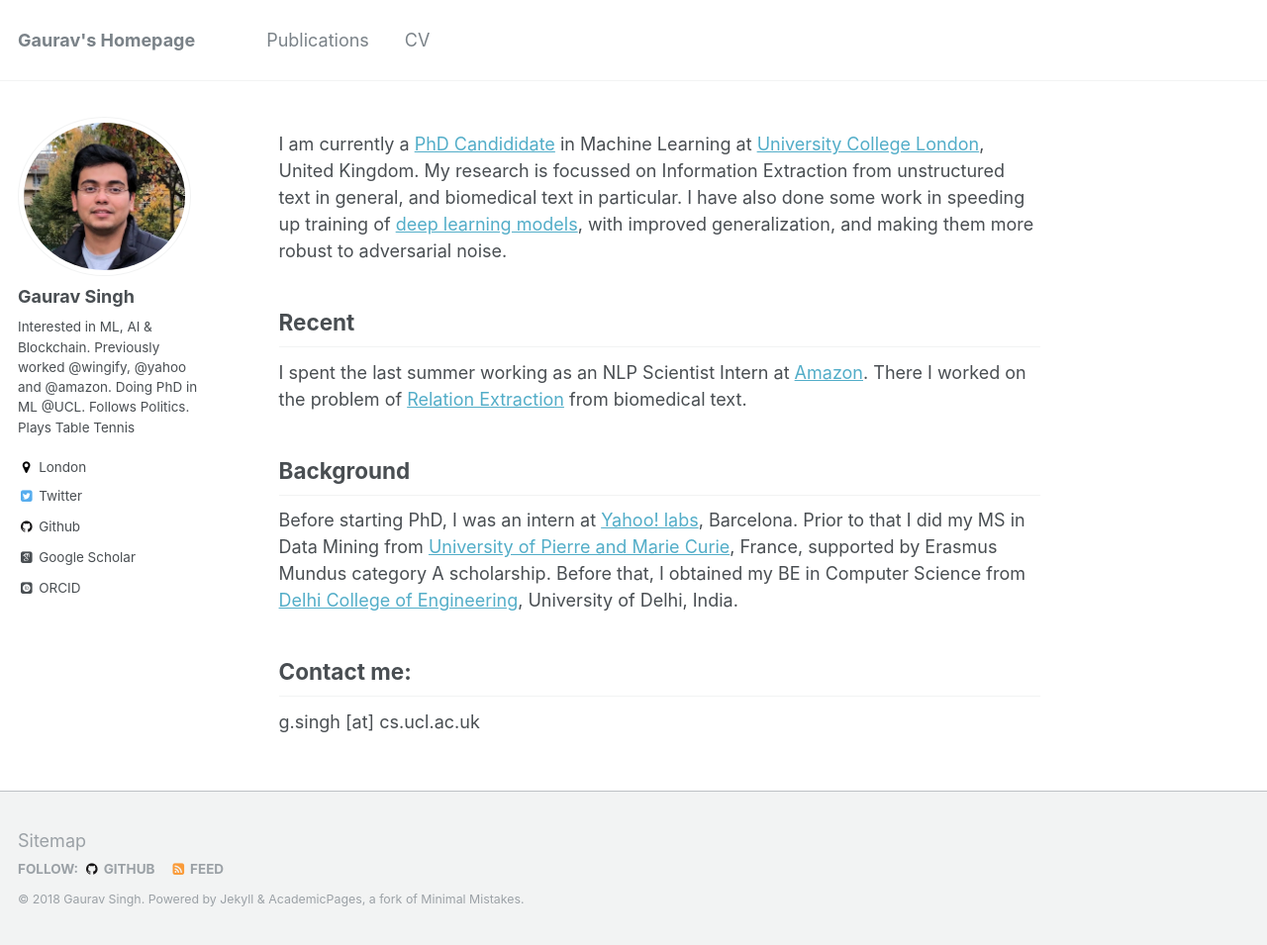
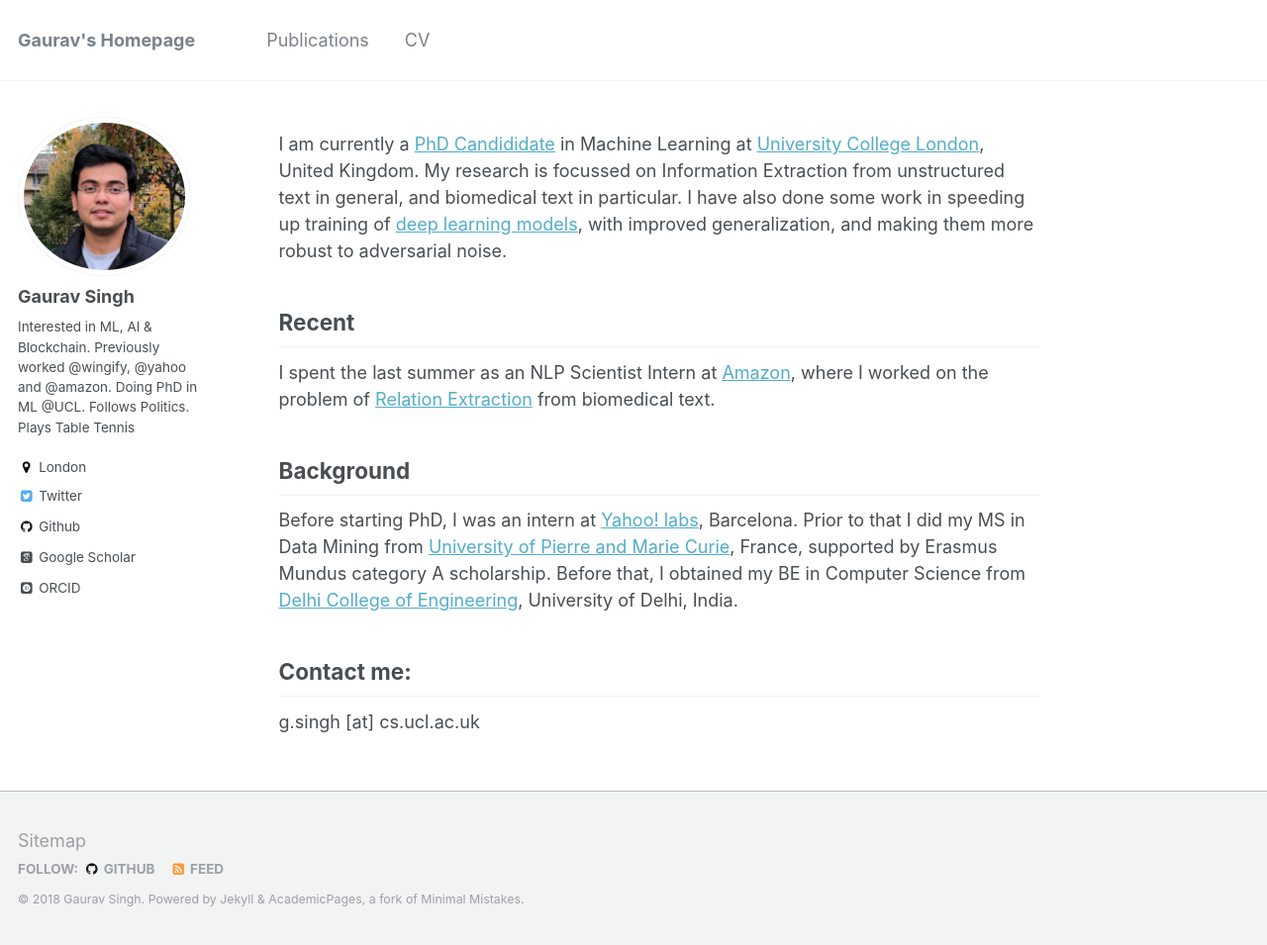
Before and after one commit to gauravsc/gauravsc.github.io, a Jekyll site: the page built from _pages/about.md, in a window 1280 px wide and 955 px high. Shown: the whole window at 99% size. Built offline with Jekyll 4.4.1, drawn with Linux system fonts in a browser that asks for light colours; some web fonts are replaced.

```diff
--- a/_pages/about.md
+++ b/_pages/about.md
@@ -12,7 +12,7 @@
 
 Recent
 ------
-I spent the last summer working as an NLP Scientist Intern at <a href ="https://wwww.amazon.com"> Amazon</a>. There I worked on the problem of <a href="https://en.wikipedia.org/wiki/Relationship_extraction">Relation Extraction</a> from biomedical text.
+I spent the last summer as an NLP Scientist Intern at <a href ="https://wwww.amazon.com"> Amazon</a>, where I worked on the problem of <a href="https://en.wikipedia.org/wiki/Relationship_extraction">Relation Extraction</a> from biomedical text.
 
 Background
 ------
```
